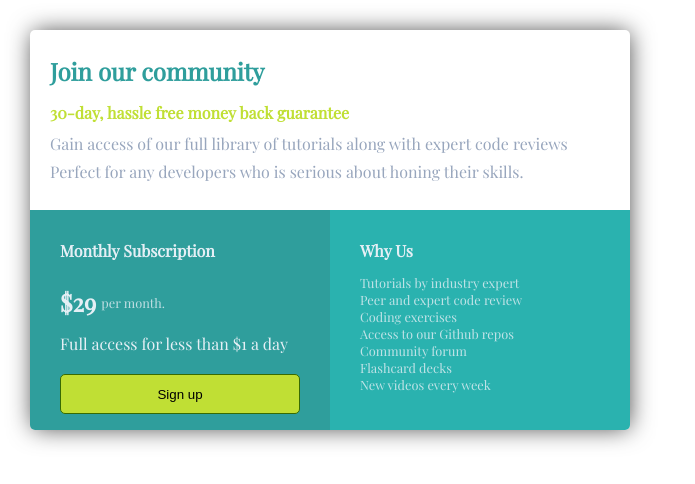
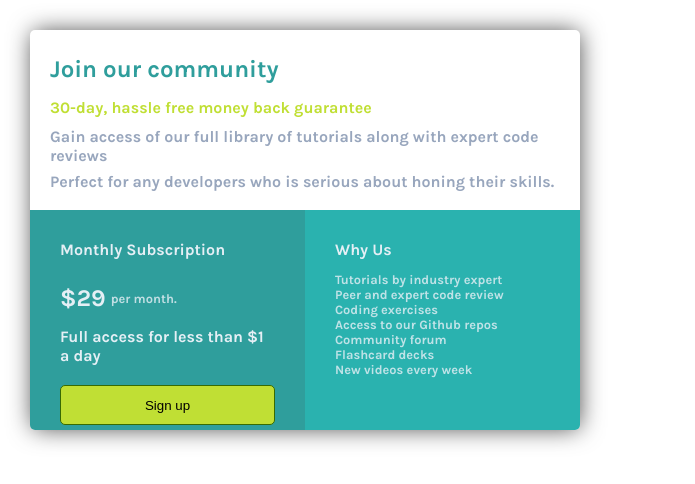
Before and after one commit to aslam123raza/Single-Price-Grid-Component, a plain HTML site: page index.html in a window 1280 px wide. Shown: the whole page, without its empty margins (0-695 px from the left). Drawn offline with nearby package versions, Linux system fonts and the light colour scheme.

Commit message:
Update style.css

```diff
--- a/style.css
+++ b/style.css
@@ -1,8 +1,7 @@
 html{
   box-sizing:border-box;
   font-size:16px;
- font-family: 'Karla', sans-serif;
-font-family: 'Playfair Display', serif;
+ font-family: 'Karla';
 }
 *,*:before,*:after{
   box-sizing:inherit;
@@ -16,10 +15,8 @@ body{
 }
 
 #card{
-  height:400px;
-  width:600px;
-  margin:30px 0 0 30px;
-  box-shadow: 1px 0px 24px -2px        rgba(0,0,0,0.75);
+  margin:30px 30px 30px 30px;
+  box-shadow: 1px 0px 24px -2px  rgba(0,0,0,0.75);
   border-radius:5px;
   overflow:hidden;
 }
@@ -52,12 +49,13 @@ h2{
 .bottom-left-section{
   display:inline-block;
   height:100%;
-  width:50%;
+  width:100%;
   vertical-align:top;
   background-color:#2f9e9c;
   padding-left:30px;
   padding-right:30px;
   padding-top:30px;
+  padding-bottom:30px;
 }
 
 .bottom-left-section h4{
@@ -81,7 +79,7 @@ h2{
 .bottom-right-section{
   display:inline-block;
   height:100%;
-  width:50%;
+  width:100%;
   vertical-align:top;
   background-color:#2ab2af;
   padding-left:30px;
@@ -106,3 +104,24 @@ button{
   background-color:#c0df34;
   border:1.5px solid #386b02;
 }
+
+button{
+  margin-top:20px;
+  width:100%;
+  height:40px;
+  border-radius:5px;
+  background-color:#c0df34;
+  border:1.5px solid #386b02;
+}
+
+ @media (min-width:576px)
+{
+  #card{
+    width:550px;
+    height:400px;
+  }
+
+  .bottom-left-section,.bottom-right-section{
+    width:50%;
+  }
+}
```
